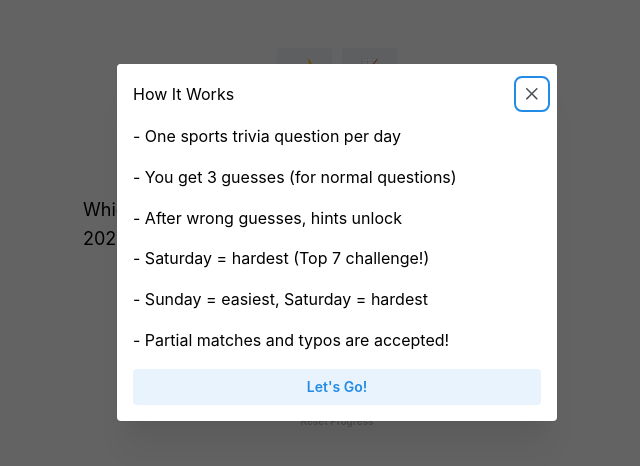
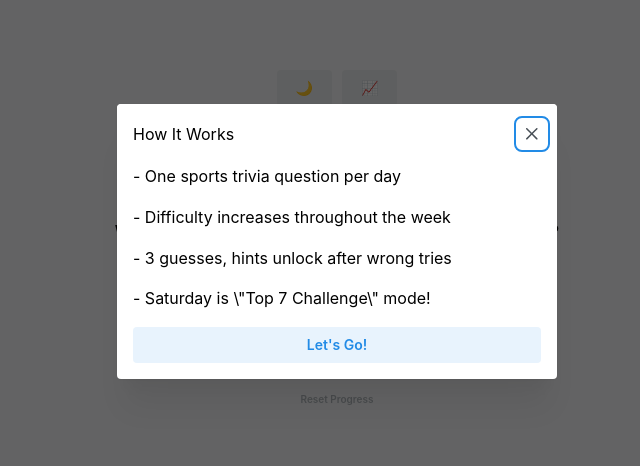
Before and after one commit to sasinkg/am-i-a-casual, a React (Vite) app: page / in a window 1280 px wide. Shown: the part 158-624 px from the top of the page, without its empty margins (303-943 px from the left). Built offline with nearby package versions, Linux system fonts and the light colour scheme.

Commit message:
Update quesitonbank and code

```diff
--- a/src/App.tsx
+++ b/src/App.tsx
@@ -3,8 +3,18 @@ import { Button, TextInput, Title, Text, Stack, Center, Container, Modal, Group,
 import { useDisclosure } from '@mantine/hooks';
 import Confetti from 'react-confetti';
 import { useWindowSize } from './hooks/useWindowSize';
-import { questionBank, TriviaQuestion } from './data/questionBank';
 import { distance } from 'fastest-levenshtein';
+
+import {
+  sundayQuestions,
+  mondayQuestions,
+  tuesdayQuestions,
+  wednesdayQuestions,
+  thursdayQuestions,
+  fridayQuestions,
+  saturdayQuestions,
+  TriviaQuestion,
+} from './data/questionBank';
 
 interface AppProps {
   toggleColorScheme: () => void;
@@ -22,10 +32,10 @@ const sportIcons: Record<string, string> = {
   olympics: "🏅",
 };
 
+const RULES_VERSION = "2";
+
 const App = ({ toggleColorScheme, colorScheme }: AppProps) => {
-  const isDark = colorScheme === 'dark';
   const { width, height } = useWindowSize();
-
   const [rulesOpened, { open: openRules, close: closeRules }] = useDisclosure(false);
   const [statsOpened, { open: openStats, close: closeStats }] = useDisclosure(false);
   const [answer, setAnswer] = useState('');
@@ -39,16 +49,29 @@ const App = ({ toggleColorScheme, colorScheme }: AppProps) => {
   const [hintsVisible, setHintsVisible] = useState(0);
   const [correctGuesses, setCorrectGuesses] = useState<string[]>([]);
 
+  // --- Fake Today Mode for testing ---
+  const FAKE_DAY_OVERRIDE: number | null = null; // Set 0-6 to simulate day (0=Sunday, etc.)
+
   const today = new Date();
-  const formattedDate = today.toLocaleDateString('en-US', { year: 'numeric', month: 'long', day: 'numeric' });
   const dayOfYear = Math.floor((today.getTime() - new Date(today.getFullYear(), 0, 0).getTime()) / (1000 * 60 * 60 * 24));
-  const isSaturday = today.getDay() === 6;
+  const effectiveDay = FAKE_DAY_OVERRIDE !== null ? FAKE_DAY_OVERRIDE : today.getDay();
+  const effectiveDayOfYear = FAKE_DAY_OVERRIDE !== null ? 100 : dayOfYear;
 
-  const todayQuestion: TriviaQuestion = isSaturday
-    ? questionBank.find(q => q.type === 'list')!
-    : questionBank.filter(q => q.type === 'single')[dayOfYear % questionBank.filter(q => q.type === 'single').length];
+  // --- Pick correct difficulty question ---
+  let todayQuestion: TriviaQuestion;
+  switch (effectiveDay) {
+    case 0: todayQuestion = sundayQuestions[effectiveDayOfYear % sundayQuestions.length]; break;
+    case 1: todayQuestion = mondayQuestions[effectiveDayOfYear % mondayQuestions.length]; break;
+    case 2: todayQuestion = tuesdayQuestions[effectiveDayOfYear % tuesdayQuestions.length]; break;
+    case 3: todayQuestion = wednesdayQuestions[effectiveDayOfYear % wednesdayQuestions.length]; break;
+    case 4: todayQuestion = thursdayQuestions[effectiveDayOfYear % thursdayQuestions.length]; break;
+    case 5: todayQuestion = fridayQuestions[effectiveDayOfYear % fridayQuestions.length]; break;
+    case 6: todayQuestion = saturdayQuestions[effectiveDayOfYear % saturdayQuestions.length]; break;
+    default: todayQuestion = sundayQuestions[0];
+  }
 
   const sportIcon = sportIcons[todayQuestion.sport] || "";
+  const isDark = colorScheme === 'dark';
 
   const handleResetProgress = () => {
     if (confirm("Are you sure you want to reset all progress? This cannot be undone.")) {
@@ -58,17 +81,18 @@ const App = ({ toggleColorScheme, colorScheme }: AppProps) => {
   };
 
   const handleCloseRules = () => {
-    localStorage.setItem('hasSeenRules_v2', 'true'); // use v2 to force show new users
+    localStorage.setItem('rules_version', RULES_VERSION);
     closeRules();
   };
 
   useEffect(() => {
-    if (!localStorage.getItem('hasSeenRules_v2')) {
+    const storedRulesVersion = localStorage.getItem('rules_version');
+    if (storedRulesVersion !== RULES_VERSION) {
       openRules();
     }
 
     const lastAnswered = localStorage.getItem('answeredDate');
-    if (lastAnswered === formattedDate) {
+    if (lastAnswered === today.toLocaleDateString()) {
       setHasAnsweredToday(true);
     }
 
@@ -88,7 +112,7 @@ const App = ({ toggleColorScheme, colorScheme }: AppProps) => {
     }
 
     setStats(savedStats);
-  }, [formattedDate]);
+  }, []);
 
   const checkAnswer = () => {
     if (hasAnsweredToday && todayQuestion.type === 'single') return;
@@ -145,7 +169,7 @@ const App = ({ toggleColorScheme, colorScheme }: AppProps) => {
   const updateStats = (isCorrect: boolean) => {
     const updatedStats = { ...stats };
     const updatedWeekly = { ...weeklyProgress };
-    const dayIndex = today.getDay();
+    const dayIndex = effectiveDay;
 
     if (isCorrect) {
       updatedStats.correct += 1;
@@ -160,7 +184,7 @@ const App = ({ toggleColorScheme, colorScheme }: AppProps) => {
 
     localStorage.setItem('stats', JSON.stringify(updatedStats));
     localStorage.setItem('weeklyProgress', JSON.stringify(updatedWeekly));
-    localStorage.setItem('answeredDate', formattedDate);
+    localStorage.setItem('answeredDate', today.toLocaleDateString());
   };
 
   const isPerfectWeek = () => {
@@ -184,11 +208,9 @@ const App = ({ toggleColorScheme, colorScheme }: AppProps) => {
         <Modal opened={rulesOpened} onClose={handleCloseRules} title="How It Works" centered>
           <Stack gap="md">
             <Text size="md">- One sports trivia question per day</Text>
-            <Text size="md">- You get 3 guesses (for normal questions)</Text>
-            <Text size="md">- After wrong guesses, hints unlock</Text>
-            <Text size="md">- Saturday = hardest (Top 7 challenge!)</Text>
-            <Text size="md">- Sunday = easiest, Saturday = hardest</Text>
-            <Text size="md">- Partial matches and typos are accepted!</Text>
+            <Text size="md">- Difficulty increases throughout the week</Text>
+            <Text size="md">- 3 guesses, hints unlock after wrong tries</Text>
+            <Text size="md">- Saturday is \"Top 7 Challenge\" mode!</Text>
             <Button variant="light" fullWidth onClick={handleCloseRules}>
               Let's Go!
             </Button>
@@ -196,7 +218,6 @@ const App = ({ toggleColorScheme, colorScheme }: AppProps) => {
         </Modal>
 
         <Stack gap="md" align="center">
-
           <Flex gap="xs">
             <Button color="gray" variant="light" onClick={toggleColorScheme}>
               {isDark ? "☀️" : "🌙"}
@@ -210,17 +231,14 @@ const App = ({ toggleColorScheme, colorScheme }: AppProps) => {
             Am I A Casual?
           </Title>
 
-          <Text size="sm" c="dimmed">{sportIcon} {formattedDate}</Text>
+          <Text size="sm" c="dimmed">{sportIcon} {today.toLocaleDateString()}</Text>
 
           {!hasAnsweredToday || todayQuestion.type === 'list' ? (
             <>
-              <Text size="lg" c={isDark ? "white": "black"}>{todayQuestion.question}</Text>
+              <Text size="lg" c={isDark ? 'white' : 'black'}>{todayQuestion.question}</Text>
               <TextInput
                 placeholder="Type your answer..."
                 value={answer}
-                radius="xl"
-                mt="md"
-                c={isDark ? "white" : "black"}
                 onChange={(e) => setAnswer(e.currentTarget.value)}
               />
               <Button onClick={checkAnswer}>Submit</Button>
@@ -251,7 +269,6 @@ const App = ({ toggleColorScheme, colorScheme }: AppProps) => {
             <>
               <Text size="lg" c="darkgreen">{todayQuestion.question}</Text>
               <Text size="md" c="green">You already answered today's trivia!</Text>
-
               <Button
                 size="sm"
                 color={result.includes('Correct') ? 'green' : result.includes('Casual') || result.includes('Wrong') ? 'red' : 'gray'}
@@ -261,10 +278,9 @@ const App = ({ toggleColorScheme, colorScheme }: AppProps) => {
                 {showSubmittedAnswer ? submittedAnswer : "View Answer"}
               </Button>
 
-              {result && <Text fw={700}>{result}</Text>}
+              {result && <Text c={isDark ? "white" : "black" } fw={700}>{result}</Text>}
             </>
           )}
-
         </Stack>
 
         {/* Stats Modal */}
@@ -309,7 +325,6 @@ const App = ({ toggleColorScheme, colorScheme }: AppProps) => {
           </Stack>
         </Modal>
 
-        {/* Reset Progress Button */}
         <Center mt="xl">
           <Button variant="subtle" size="xs" color="gray" onClick={handleResetProgress} style={{ fontSize: '10px', opacity: 0.6 }}>
             Reset Progress
--- a/src/data/questionBank.ts
+++ b/src/data/questionBank.ts
@@ -8,56 +8,65 @@ export interface TriviaQuestion {
     hints: string[];
   }
 
-  export const questionBank: TriviaQuestion[] = [
-    // --- Sunday (Easiest) ---
+  // SUNDAY (Very Easy)
+  export const sundayQuestions: TriviaQuestion[] = [
     { type: 'single', sport: 'basketball', question: 'Who won the NBA Finals in 2024?', answer: ['Boston Celtics','Celtics', 'Boston'], hints: ['Team from Massachusetts', 'Jayson Tatum plays for them'] },
     { type: 'single', sport: 'football', question: 'Who won Super Bowl LVIII (58)?', answer: ['Kansas City Chiefs', 'Kansas City', 'Chiefs'], hints: ['Won their second in a row in 2024', 'Red and gold colors'] },
     { type: 'single', sport: 'soccer', question: 'Which country won the 2022 FIFA World Cup?', answer: 'Argentina', hints: ['Lionel Messi', 'Their capital is Buenos Aires'] },
-    { type: 'single', sport: 'baseball', question: 'Who won the 2024 World Series?', answer: ['Los Angeles Dodgers', 'LA', 'Dodgers', "Los Angeles"], hints: ['Blue team', 'West Coast'] },
-    { type: 'single', sport: 'hockey', question: 'Who is considered the greatest hockey player ever?', answer: ['Wayne Gretzky', 'Gretzy'], hints: ['"The Great One"', 'Edmonton Oilers legend'] },
+    { type: 'single', sport: 'baseball', question: 'Who won the 2024 World Series?', answer: ['Los Angeles Dodgers', 'LA', 'Dodgers', 'Los Angeles'], hints: ['Blue team', 'West Coast'] },
+    { type: 'single', sport: 'hockey', question: 'Who is considered the greatest hockey player ever?', answer: ['Wayne Gretzky', 'Gretzy'], hints: ['\"The Great One\"', 'Edmonton Oilers legend'] },
+  ];
 
-    // --- Monday (Easy) ---
+  // MONDAY (Easy)
+  export const mondayQuestions: TriviaQuestion[] = [
     { type: 'single', sport: 'basketball', question: 'Who is the NBA all-time leading scorer?', answer: ['LeBron James', 'Lebron'], hints: ['Passed Kareem Abdul-Jabbar', 'Lakers'] },
     { type: 'single', sport: 'football', question: 'Who holds the NFL record for most career rushing yards?', answer: ['Emmitt Smith', "Smith"], hints: ['Cowboys RB', 'Initials E.S.'] },
-    { type: 'single', sport: 'soccer', question: 'Who is the all-time top scorer in international soccer?', answer: ['Cristiano Ronaldo', "Ronaldo", 'CR7', "Cristiano"], hints: ['Portugal', 'CR7'] },
+    { type: 'single', sport: 'soccer', question: 'Who is the all-time top scorer in international soccer?', answer: ['Cristiano Ronaldo', 'Ronaldo', 'CR7', 'Cristiano'], hints: ['Portugal', 'CR7'] },
     { type: 'single', sport: 'baseball', question: 'Who has the most career home runs in MLB history?', answer: 'Barry Bonds', hints: ['760 home runs', 'Giants legend'] },
-    { type: 'single', sport: 'hockey', question: 'Who led the NHL in points during the 2024-25 season?', answer: ['Nikita Kucherov', 'Kucherov'], hints: ['Tampa Bay Lightning', 'Recently broke all time scoring record previously held by Gretzky'] },
+    { type: 'single', sport: 'hockey', question: 'Who led the NHL in points during the 2024-25 season?', answer: ['Nikita Kucherov', 'Kucherov'], hints: ['Tampa Bay Lightning', 'Recently broke all-time record'] },
+  ];
 
-    // --- Tuesday (Medium) ---
+  // TUESDAY (Medium)
+  export const tuesdayQuestions: TriviaQuestion[] = [
     { type: 'single', sport: 'basketball', question: 'Which player won the NBA MVP for 2024?', answer: ['Nikola Jokic', 'Jokic'], hints: ['Center', 'Denver Nuggets'] },
     { type: 'single', sport: 'football', question: 'Who was the NFL MVP for the 2024 season?', answer: ['Lamar Jackson', 'Lamar'], hints: ['Ravens QB', 'Dual-threat'] },
     { type: 'single', sport: 'soccer', question: 'Which team won the 2024 UEFA Champions League?', answer: ['Real Madrid', 'Madrid'], hints: ['Spanish giants', 'White kits'] },
     { type: 'single', sport: 'baseball', question: 'Who led MLB in home runs in 2024?', answer: 'Aaron Judge', hints: ['Yankees', '62 HR in 2022'] },
-    { type: 'single', sport: 'hockey', question: 'Which team won the 2024 Stanley Cup?', answer: ['Vegas Golden Knights', 'Golden Knights', "Las Vegas"], hints: ['Las Vegas team', 'Gold uniforms'] },
+    { type: 'single', sport: 'hockey', question: 'Which team won the 2024 Stanley Cup?', answer: ['Vegas Golden Knights', 'Golden Knights', 'Las Vegas'], hints: ['Las Vegas team', 'Gold uniforms'] },
+  ];
 
-    // --- Wednesday (Medium-Hard) ---
+  // WEDNESDAY (Medium-Hard)
+  export const wednesdayQuestions: TriviaQuestion[] = [
     { type: 'single', sport: 'basketball', question: 'Which team drafted Victor Wembanyama?', answer: ['San Antonio Spurs','Spurs','San Antonio'], hints: ['Texas team', 'Gregg Popovich coach'] },
     { type: 'single', sport: 'football', question: 'Which team selected Caleb Williams first overall in 2024?', answer: ['Chicago Bears', 'Bears', 'Chicago'], hints: ['Windy City', 'Blue and orange'] },
     { type: 'single', sport: 'soccer', question: "Who won the 2024 Ballon d'Or?", answer: ["Rodri", "Rodrigo Hernandez"], hints: ["Plays for Manchester City", "Spanish midfielder"] },
-    { type: 'single', sport: 'baseball', question: "What was Babe Ruth's real name", answer: "George", hints: ["He's very curious", "A very common name, notably the name of one of the three main characters in Seinfeld."] },
-    { type: 'single', sport: 'hockey', question: "What arena do the San Jose Sharks play at?", answer: "SAP Center", hints: ["Called the Shark Tank", "Named after a very famous German software company"] },
+    { type: 'single', sport: 'baseball', question: "What was Babe Ruth's real name?", answer: "George", hints: ["Curious", "Common name"] },
+    { type: 'single', sport: 'hockey', question: "What arena do the San Jose Sharks play at?", answer: "SAP Center", hints: ["Shark Tank", "Software company"] },
+  ];
 
-    // --- Thursday (Medium-Hard) ---
-    { type: 'single', sport: 'basketball', question: 'Who averages more points: Anthony Edwards or Jayson Tatum?', answer: ['Ant', 'Anthony Edwards', 'Edwards'], hints: ['He paid child support (emphasis on paid)', 'only one hint silly!'] },
-    { type: 'single', sport: 'football', question: 'Who had more yards the 2024-25 regular season: Terry McLaurin or Brock Bowers', answer: ['Bowers', 'Brock Bowers'], hints: ['He went to University of Georgia!', 'only one hint silly!'] },
-    { type: 'single', sport: 'soccer', question: "Who was the top scorer in the 2017-18 Premier League?", answer: ["Mohammed Salah", "Salah", "Mo Salah"], hints: ["He wears number 11", "He is Egyptian"] },
-// --- Thursday (continued) ---
-{ type: 'single', sport: 'baseball', question: "Who won the 2023 MLB MVP (American League)?", answer: ["Shohei Ohtani", "Ohtani"], hints: ["Two-way superstar", "Japanese player"] },
-{ type: 'single', sport: 'hockey', question: "Which NHL player is nicknamed 'The Breadman'?", answer: ["Artemi Panarin", "Panarin"], hints: ["Plays for New York Rangers", "Russian winger"] },
+  // THURSDAY (Hard)
+  export const thursdayQuestions: TriviaQuestion[] = [
+    { type: 'single', sport: 'basketball', question: 'Who averages more points: Anthony Edwards or Jayson Tatum?', answer: ['Ant', 'Anthony Edwards', 'Edwards'], hints: ['Paid child support', 'Hint is a joke!'] },
+    { type: 'single', sport: 'football', question: 'Who had more yards the 2024-25 season: Terry McLaurin or Brock Bowers?', answer: ['Brock Bowers', 'Bowers'], hints: ['UGA star', 'Rookie tight end'] },
+    { type: 'single', sport: 'soccer', question: "Who was the top scorer in the 2017-18 Premier League?", answer: ["Mohammed Salah", "Salah", "Mo Salah"], hints: ["#11 Liverpool", "Egyptian King"] },
+    { type: 'single', sport: 'baseball', question: "Who won the 2023 AL MVP?", answer: ['Shohei Ohtani', 'Ohtani'], hints: ['Two-way', 'Japanese player'] },
+    { type: 'single', sport: 'hockey', question: "Which NHL player is nicknamed 'The Breadman'?", answer: ['Artemi Panarin', 'Panarin'], hints: ['NY Rangers', 'Russian winger'] },
+  ];
 
+  // FRIDAY (Very Hard)
+  export const fridayQuestions: TriviaQuestion[] = [
+    { type: 'single', sport: 'basketball', question: 'Who won NBA Defensive Player of the Year 2025?', answer: ['Victor Wembanyama', 'Wemby'], hints: ['7-foot-4 rookie', 'Spurs'] },
+    { type: 'single', sport: 'football', question: 'Most sacks in 2024 NFL season?', answer: ['Micah Parsons', 'Parsons'], hints: ['Cowboys Edge', 'Linebacker'] },
+    { type: 'single', sport: 'soccer', question: 'Who finished 2nd in the 2024-25 Premier League?', answer: 'Arsenal', hints: ['Gunners', 'North London'] },
+    { type: 'single', sport: 'baseball', question: 'Best regular season MLB record 2024?', answer: ['Atlanta Braves', 'Braves'], hints: ['NL East', 'Red/navy'] },
+    { type: 'single', sport: 'hockey', question: 'Conn Smythe Trophy winner 2024?', answer: ['Jack Eichel', 'Eichel'], hints: ['Vegas', 'Former Sabre'] },
+  ];
 
-// --- Friday (Very Hard) ---
-{ type: 'single', sport: 'basketball', question: "Who was the NBA Defensive Player of the Year in 2025?", answer: ["Victor Wembanyama", "Wemby"], hints: ["7-foot-4 rookie sensation", "San Antonio Spurs"] },
-{ type: 'single', sport: 'football', question: "Which defensive player had the most sacks in 2024 NFL season?", answer: ["Micah Parsons", "Parsons"], hints: ["Dallas Cowboys", "Linebacker/Edge"] },
-{ type: 'single', sport: 'soccer', question: "Which team finished 2nd in the 2024-25 Premier League?", answer: ["Arsenal"], hints: ["North London club", "Gunners"] },
-{ type: 'single', sport: 'baseball', question: "Which team had the best regular season record in MLB 2024?", answer: ["Atlanta Braves", "Braves"], hints: ["Won NL East", "Red and Navy Blue"] },
-{ type: 'single', sport: 'hockey', question: "Which player won the Conn Smythe Trophy in 2024 (Stanley Cup MVP)?", answer: ["Jack Eichel", "Eichel"], hints: ["Vegas Golden Knights", "Former Buffalo Sabres player"] },
-
-// --- Saturday (Top 7 Challenges) ---
-{ type: 'list', sport: 'basketball', question: "Name the Top 7 all-time NBA points scorers.", answer: ["LeBron James", "Kareem Abdul-Jabbar", "Karl Malone", "Kobe Bryant", "Michael Jordan", "Dirk Nowitzki", "Wilt Chamberlain"], hints: ["Includes Lakers legends", "Includes 90s Bulls star"] },
-{ type: 'list', sport: 'football', question: "Name the Top 7 NFL players with most career rushing yards.", answer: ["Emmitt Smith", "Walter Payton", "Frank Gore", "Barry Sanders", "Adrian Peterson", "Curtis Martin", "LaDainian Tomlinson"], hints: ["Includes Cowboys and Bears legends", "Hall of Fame running backs"] },
-{ type: 'list', sport: 'soccer', question: "Name the Top 7 clubs with the most Champions League titles.", answer: ["Real Madrid", "AC Milan", "Liverpool", "Bayern Munich", "Barcelona", "Ajax", "Manchester United"], hints: ["Spanish, German, Italian dominance", "At least 3 English clubs"] },
-{ type: 'list', sport: 'baseball', question: "Name the Top 7 MLB teams with most World Series titles.", answer: ["New York Yankees", "St. Louis Cardinals", "Boston Red Sox", "Oakland Athletics", "San Francisco Giants", "Los Angeles Dodgers", "Cincinnati Reds"], hints: ["NY dominance", "Historic franchises"] },
-{ type: 'list', sport: 'hockey', question: "Name the Top 7 NHL teams with most Stanley Cup wins.", answer: ["Montreal Canadiens", "Toronto Maple Leafs", "Detroit Red Wings", "Boston Bruins", "Chicago Blackhawks", "Edmonton Oilers", "Pittsburgh Penguins"], hints: ["Original Six teams", "Canadian success"] },
-
+  // SATURDAY (Top 7 Challenges)
+  export const saturdayQuestions: TriviaQuestion[] = [
+    { type: 'list', sport: 'basketball', question: 'Top 7 NBA all-time scorers?', answer: ['LeBron James', 'Kareem Abdul-Jabbar', 'Karl Malone', 'Kobe Bryant', 'Michael Jordan', 'Dirk Nowitzki', 'Wilt Chamberlain'], hints: ['Lakers and Bulls legends'] },
+    { type: 'list', sport: 'football', question: 'Top 7 NFL career rushing yards?', answer: ['Emmitt Smith', 'Walter Payton', 'Frank Gore', 'Barry Sanders', 'Adrian Peterson', 'Curtis Martin', 'LaDainian Tomlinson'], hints: ['Hall of Fame RBs'] },
+    { type: 'list', sport: 'soccer', question: 'Top 7 Champions League winning clubs?', answer: ['Real Madrid', 'AC Milan', 'Liverpool', 'Bayern Munich', 'Barcelona', 'Ajax', 'Manchester United'], hints: ['Spain, Germany, England'] },
+    { type: 'list', sport: 'baseball', question: 'Top 7 MLB World Series winners?', answer: ['New York Yankees', 'St. Louis Cardinals', 'Boston Red Sox', 'Oakland Athletics', 'San Francisco Giants', 'Los Angeles Dodgers', 'Cincinnati Reds'], hints: ['Yankees dominant'] },
+    { type: 'list', sport: 'hockey', question: 'Top 7 NHL Stanley Cup wins?', answer: ['Montreal Canadiens', 'Toronto Maple Leafs', 'Detroit Red Wings', 'Boston Bruins', 'Chicago Blackhawks', 'Edmonton Oilers', 'Pittsburgh Penguins'], hints: ['Original Six'] },
   ];
```
